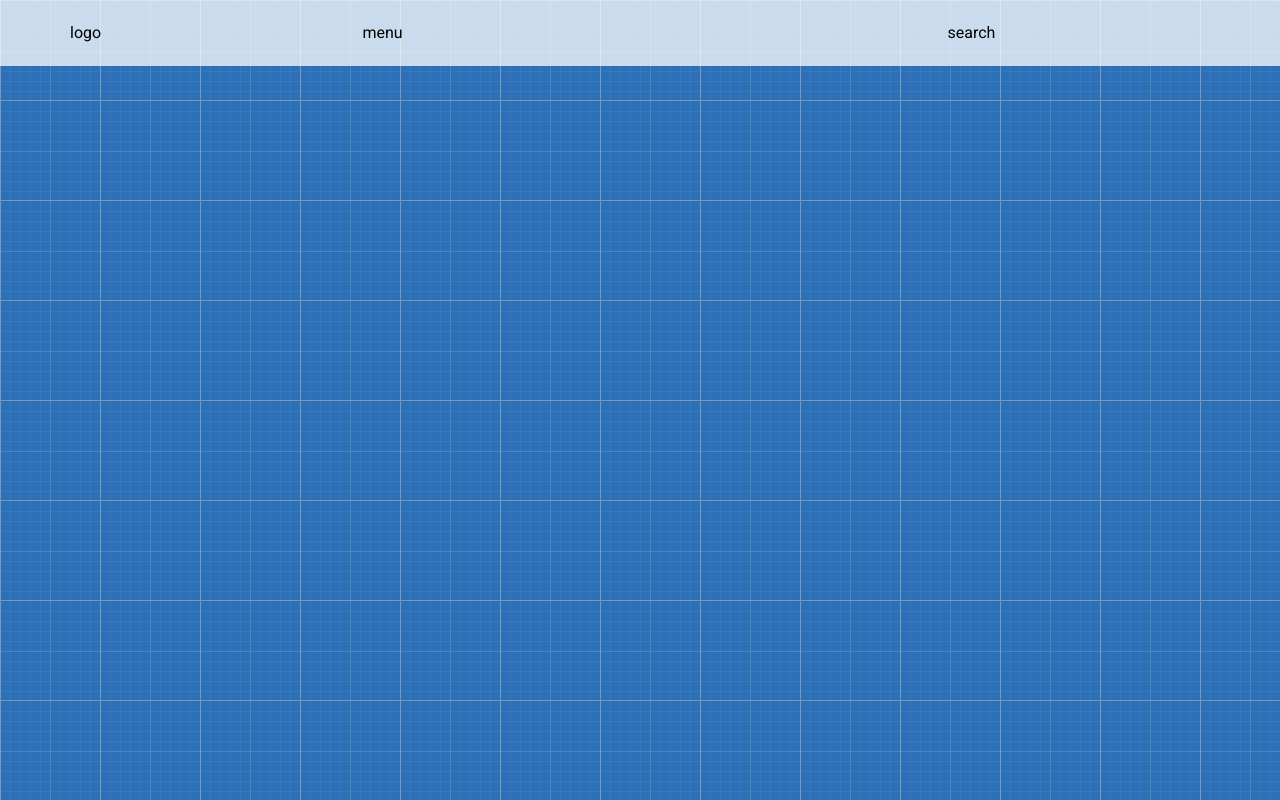
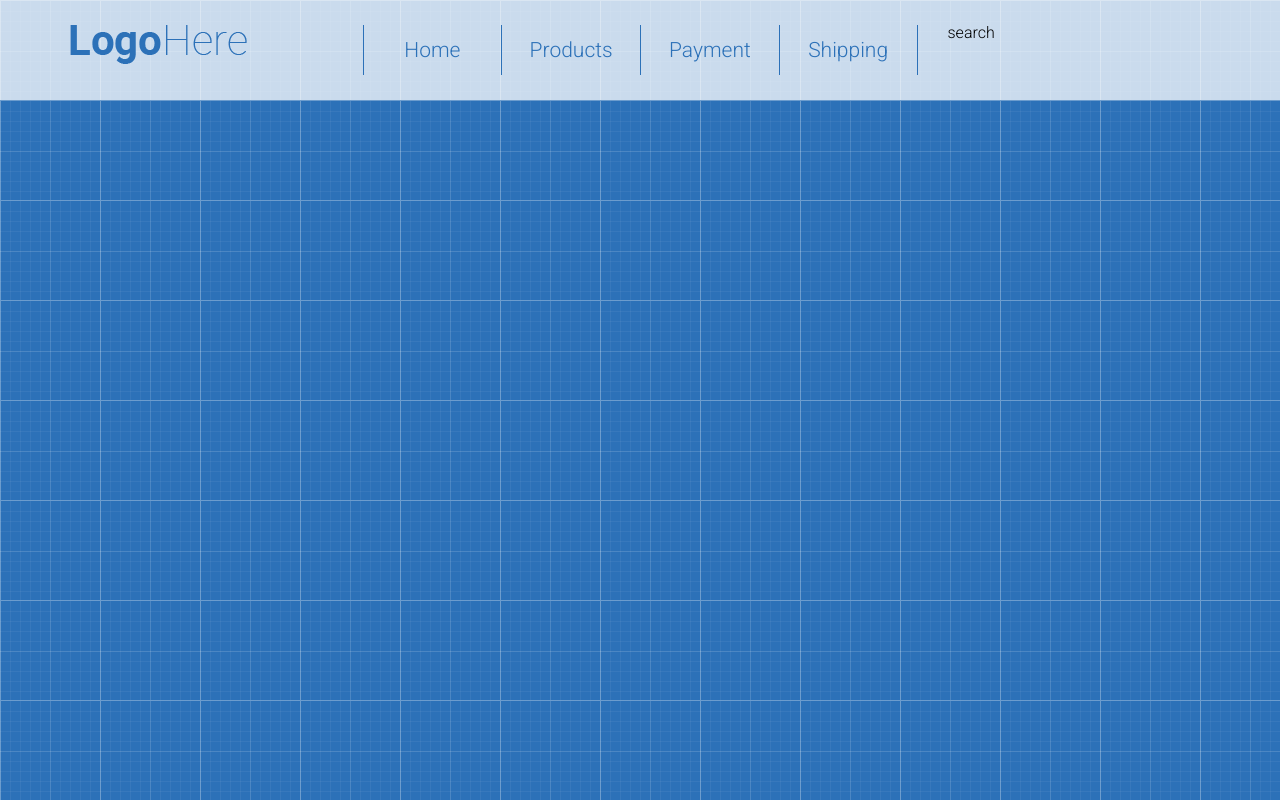
Before and after one commit to sergeigit/sergeigit.github.io, a plain HTML site: page index.html in a window 1280 px wide. Drawn offline with Linux system fonts and the light colour scheme.

Commit message:
add menu and logo

```diff
--- a/index.html
+++ b/index.html
@@ -3,7 +3,7 @@
 <head>
 	<meta charset="UTF-8">
 	<title>Document</title>
-	<link href="https://fonts.googleapis.com/css?family=Roboto:300,400,700&display=swap" rel="stylesheet">
+	<link href="https://fonts.googleapis.com/css?family=Roboto:300,700&display=swap" rel="stylesheet">
 	<link rel="stylesheet" href="reset.css">
 	<link rel="stylesheet" href="style.css">
 </head>
@@ -11,8 +11,21 @@
 	<header class="header">
 		<div class="container">
 			<div class="row">
-				<div class="div col-md-3">logo</div>
-				<div class="div col-md-6">menu</div>
+				<div class="div col-md-3">
+					<a href="">
+						<img src="images/logo.png.png" alt="">
+					</a>
+				</div>
+				<div class="div col-md-6">
+					<nav>
+						<ul class="menu">
+							<li><a href="">Home</a></li>
+							<li><a href="">Products</a></li>
+							<li><a href="">Payment</a></li>
+							<li><a href="">Shipping</a></li>
+						</ul>
+					</nav>
+					</div>
 				<div class="div col-md-3">search</div>
 			</div>
 		</div>
--- a/style.css
+++ b/style.css
@@ -26,7 +26,7 @@ body {
 	padding-right: 15px;
 	padding-left: 15px;
 }
-.row:after {
+.row:after, .menu:after {
 	content: "";
 	clear: both;
 	display: block;
@@ -35,3 +35,24 @@ body {
 	background-color: rgba(255,255,255,0.75);
 	padding: 25px 0;
 }
+.menu li {
+	width: 25%;
+	float: left;
+	border-left: 1px solid #2c71b8;
+}
+.menu li:last-child {
+	border-right: 1px solid #2c71b8;
+ }
+.menu a {
+	height: 50px;
+	display: block;
+	text-decoration: none;
+	text-align: center;
+	line-height: 50px;
+	font-size: 21px;
+	color: #2c71b8;
+}
+.menu a:hover {
+    background-color: #2c71b8;
+    color: white;
+   }
```
Also changed, not shown: images/logo.png.png (added).
